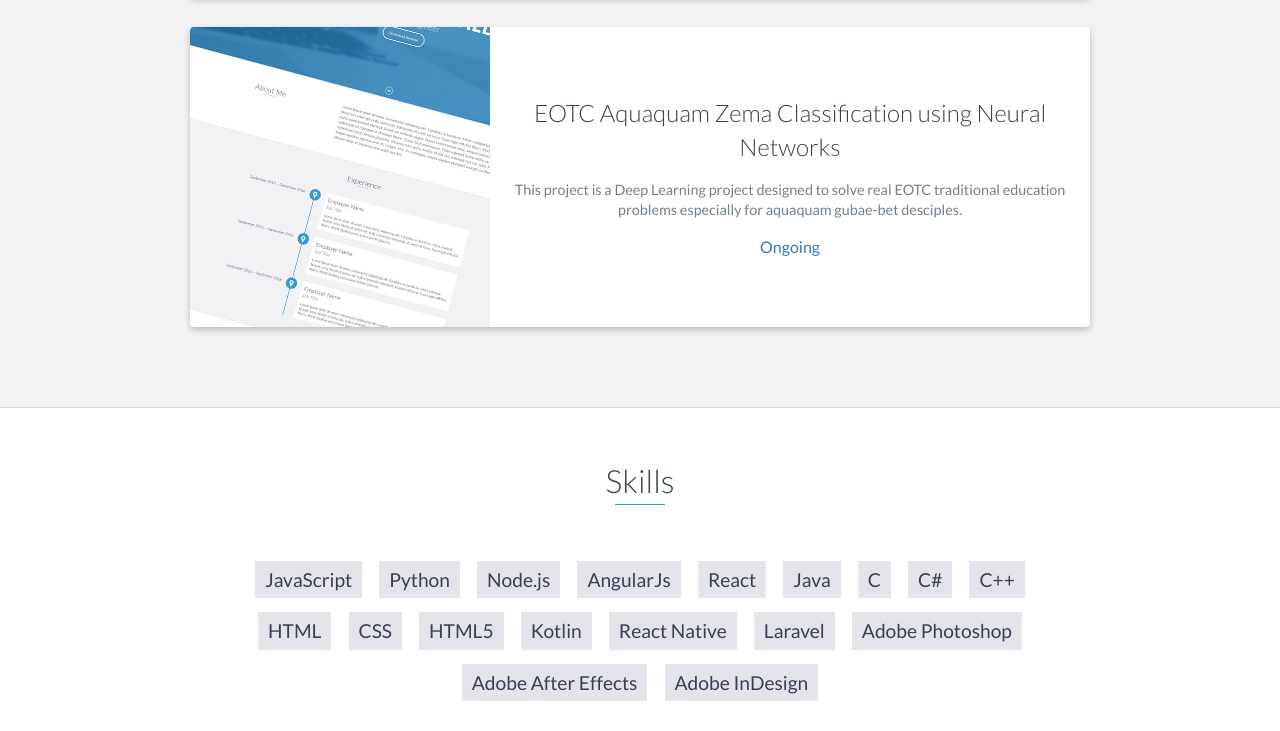
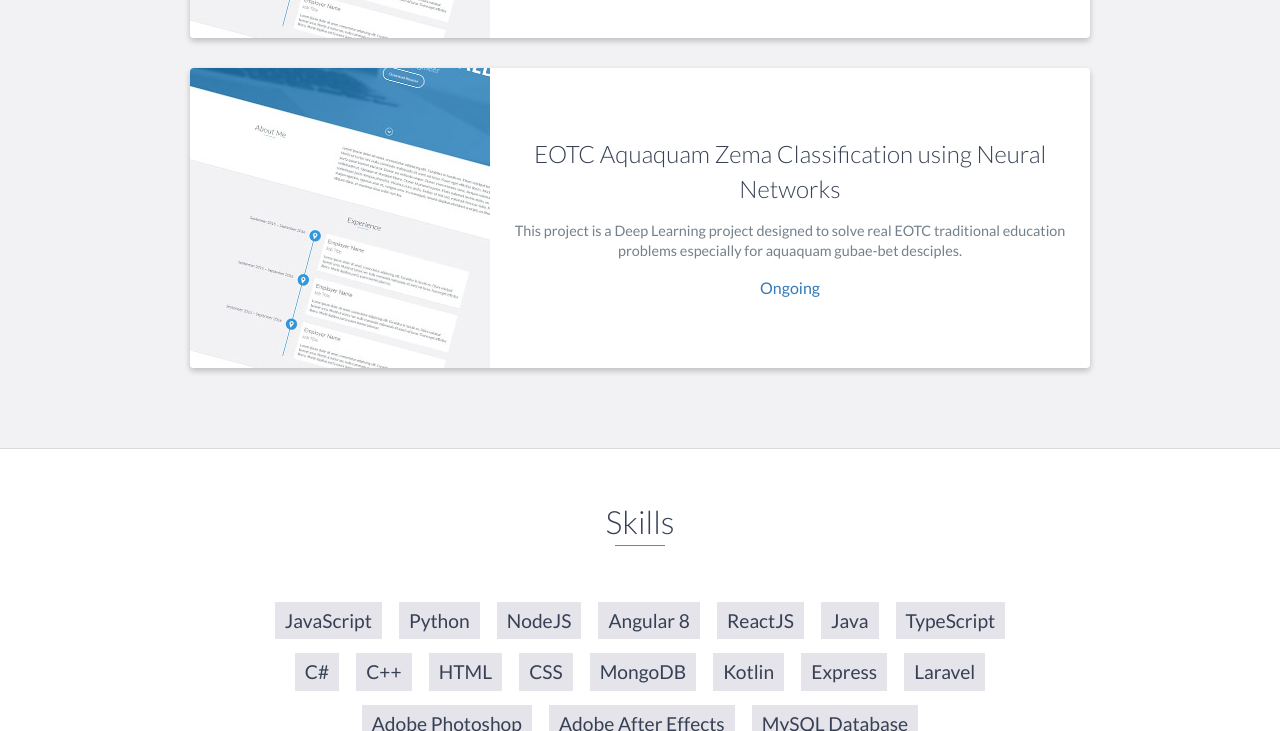
Before and after one commit to Jerusalem-sweng/portfolio, a website: page index.html in a window 1280 px wide. Shown: the part 4129-4860 px from the top of the page. Drawn offline with nearby package versions, Linux system fonts and the light colour scheme.

Commit message:
Update index.html

```diff
--- a/index.html
+++ b/index.html
@@ -89,7 +89,7 @@
         <div class="container">
             <div class="row">
                 <div class="col-md-12">
-                    <h2 class="heading">About Me</h2>
+                    <h2 class="heading">&nbsp;&nbsp;&nbsp;&nbsp;&nbsp;&nbsp;&nbsp;&nbsp;&nbsp;&nbsp;&nbsp;&nbsp;&nbsp;&nbsp;About Me</h2>
                 </div>
                 <div class="col-md-12">
                     <p>
@@ -155,7 +155,7 @@
             <h4>Grade 9 and 10</h4>
 
                 <p>
-                I completed my secondary school with 4.00.
+                I completed my secondary school by scoring 4.00 in Ethiopian General Secondary Education Certificate Examination (EGSECE).
                </p>
 
         </div>
@@ -163,6 +163,7 @@
             <h3>Abay Minch Preparatory School, Gojjam, Ethiopia</h3>
             <span class="education-date">October 2013 - August 2014</span>
             <h4>Grade 11 and 12</h4>
+		<p> Preparatory School leaving certificate</p>
                <!--
                 <p>
                 Since 2017, I studied my BSC in Information Technology and I completed my Bachelor of Science (BSc) degree in Information Technology from Ambo University on January 20, 2021, where I graduated with a remarkable CGPA of 3.76 and received the Very Great Distinction award. During my undergraduate studies, I gained a comprehensive understanding of various aspects of information technology, including programming, database management, networking, and software development.
@@ -188,7 +189,7 @@
         <!-- End .education-block -->
         <div class="education-block">
             <h3>Addis Ababa Science and Technology University</h3>
-            <span class="education-date">October 2022 - June 2024</span>
+            <span class="education-date">Since October 2022</span>
             <h4>Masters of Science in Software Engineering</h4>
             <p>
                 Since 2022, I am pursuing a Master of Science (MSc) degree in Software Engineering at Addis Ababa Science and Technology University since October 2022. This program has provided me with advanced knowledge and practical experience in software development methodologies, artificial intelligence, data analysis, and research techniques.
@@ -196,7 +197,7 @@
         </div>
         <!-- End .education-block -->
          <div class="education-block">
-            <h3>University of Austria and Addis Ababa Science and Technology University</h3>
+            <h3>University of South Australia and Addis Ababa Science and Technology University</h3>
             <span class="education-date">February 2023 - June 2023</span>
             <h4>Machine Learning and Data Science</h4>
             <p>
@@ -273,22 +274,22 @@
         <ul>
             <li>JavaScript</li>
             <li>Python</li>
-            <li>Node.js</li>
-            <li>AngularJs</li>
-            <li>React</li>
+            <li>NodeJS</li>
+            <li>Angular 8</li>
+            <li>ReactJS</li>
             <li>Java</li>
-            <li>C</li>
+            <li>TypeScript</li>
             <li>C#</li>
             <li>C++</li>
             <li>HTML</li>
             <li>CSS</li>
-            <li>HTML5</li>
+            <li>MongoDB</li>
             <li>Kotlin</li>
-            <li>React Native</li>
+            <li>Express</li>
             <li>Laravel</li>
             <li>Adobe Photoshop</li>
             <li>Adobe After Effects</li>
-            <li>Adobe InDesign</li>
+            <li>MySQL Database</li>
         </ul>
     </div>
     <!-- End #skills -->
```
